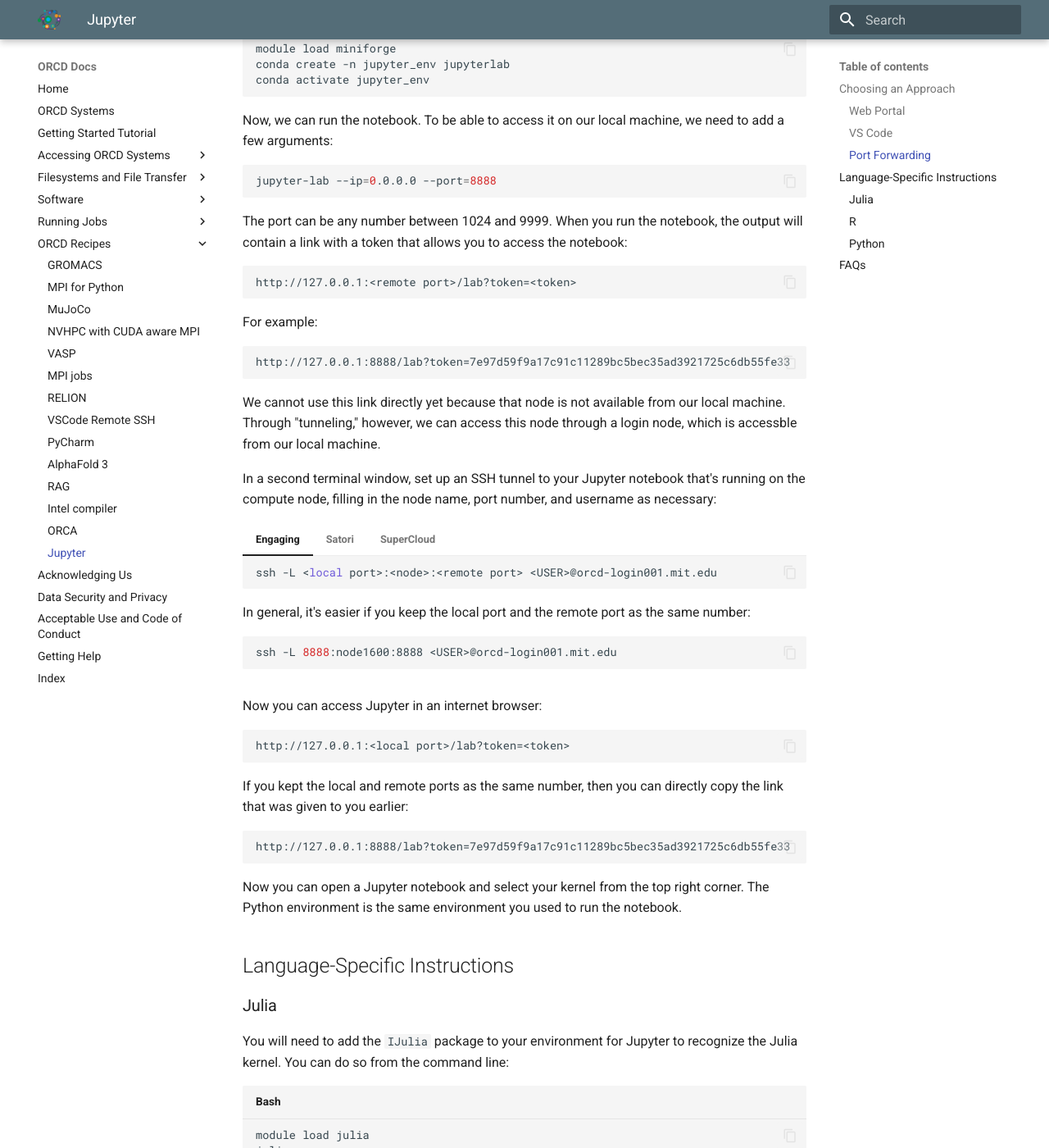
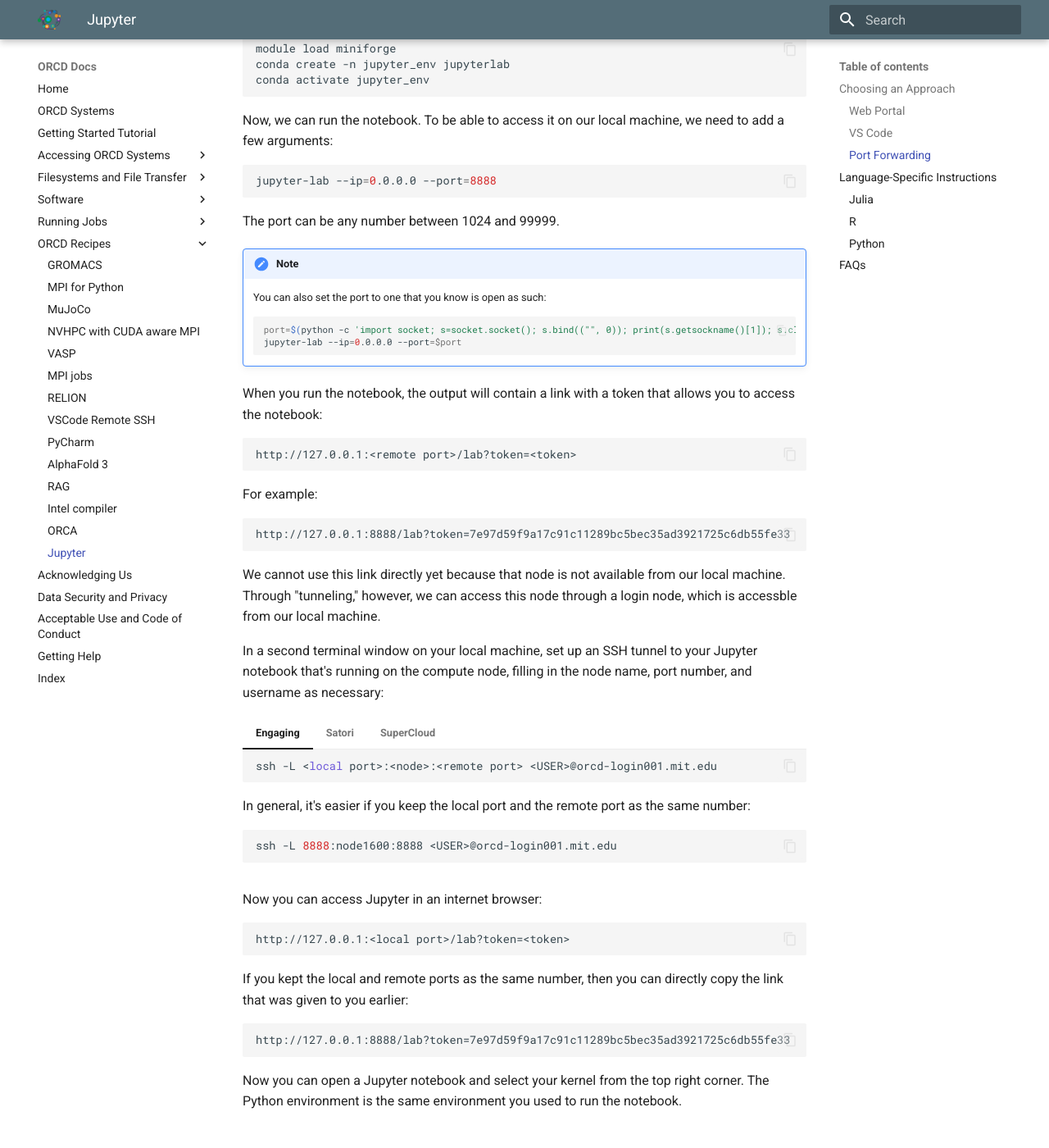
Before and after one commit to mit-orcd/orcd-docs-edit, an MkDocs documentation site: the page built from docs/recipes/jupyter.md, in a window 1280 px wide and 1400 px high, scrolled down 2035 px. Shown: the whole window at 82% size. Built offline with MkDocs 1.6.1 and Material for MkDocs 9.7.7, drawn with Linux system fonts in a browser that asks for light colours.

Commit message:
resolving feedback

````diff
--- a/docs/recipes/jupyter.md
+++ b/docs/recipes/jupyter.md
@@ -77,10 +77,13 @@
     notebook. When you open a notebook, select the kernel for your desired
     language.
 
+    See the [SuperCloud documentation on Jupyter](https://mit-supercloud.github.io/supercloud-docs/jupyter-notebooks/)
+    for more information.
+
 ### VS Code
 
-First, follow [these instructions](./vscode.md) to set up VS Code to run on a compute
-node.
+First, follow [these instructions](./vscode.md) to set up VS Code to run on a
+compute node.
 
 Open a Jupyter notebook and click the top right button to select a kernel. You
 can select "Python Environments" for any Conda environments or "Jupyter Kernel"
@@ -105,13 +108,13 @@
 === "Engaging"
 
     ```bash
-    salloc -N 1 -n 4 -p mit_normal
+    salloc -N 1 -c 4 -p mit_normal
     ```
 
 === "Satori"
 
     ```bash
-    srun -N 1 -n 4 --pty /bin/bash
+    srun -N 1 -c 4 --pty /bin/bash
     ```
 
 === "SuperCloud"
@@ -162,9 +165,18 @@
 jupyter-lab --ip=0.0.0.0 --port=8888
 ```
 
-The port can be any number between 1024 and 9999. When you run the notebook,
-the output will contain a link with a token that allows you to access the
-notebook:
+The port can be any number between 1024 and 99999.
+
+!!! note
+    You can also set the port to one that you know is open as such:
+
+    ```bash
+    port=$(python -c 'import socket; s=socket.socket(); s.bind(("", 0)); print(s.getsockname()[1]); s.close()')
+    jupyter-lab --ip=0.0.0.0 --port=$port
+    ```
+
+When you run the notebook, the output will contain a link with a token that
+allows you to access the notebook:
 
 ```
 http://127.0.0.1:<remote port>/lab?token=<token>
@@ -180,9 +192,9 @@
 local machine. Through "tunneling," however, we can access this node through
 a login node, which is accessble from our local machine.
 
-In a second terminal window, set up an SSH tunnel to your Jupyter notebook
-that's running on the compute node, filling in the node name, port number, and
-username as necessary:
+In a second terminal window on your local machine, set up an SSH tunnel to your
+Jupyter notebook that's running on the compute node, filling in the node name,
+port number, and username as necessary:
 
 === "Engaging"
 
````
Also changed, not shown: other parts of docs/recipes/jupyter.md (+2 -2 lines).
